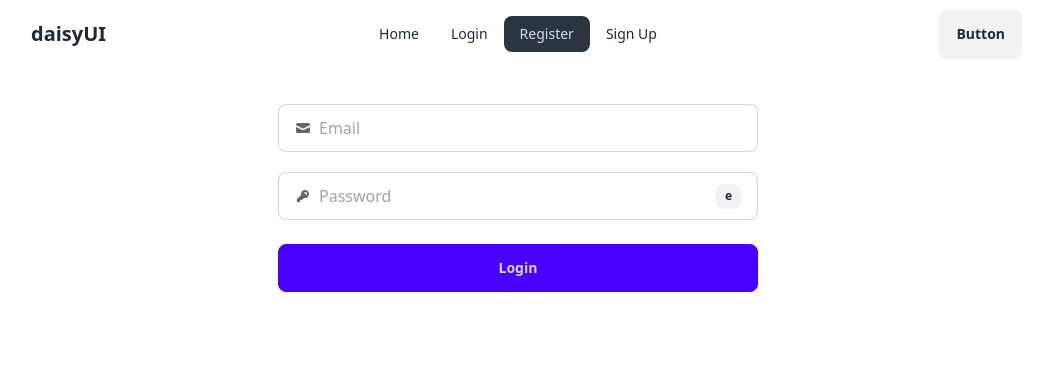
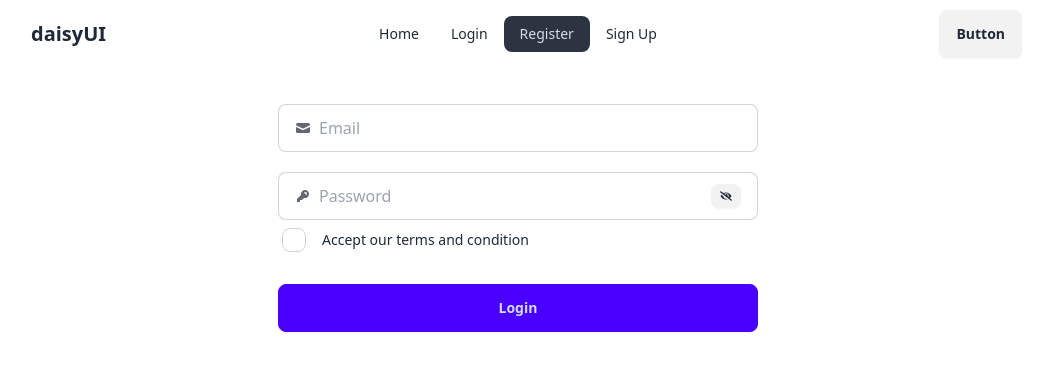
Before and after one commit to ALNoman78/Authentication-by-email, a React (Vite) app: page /register in a window 1280 px wide. Shown: the top 370 px of the page, without its empty margins (122-1175 px from the left). Built offline with nearby package versions, Linux system fonts and the light colour scheme.

Commit message:
added toggle button

```diff
--- a/src/components/Register/Register.jsx
+++ b/src/components/Register/Register.jsx
@@ -2,21 +2,32 @@ import React, { useState } from 'react'
 import PropTypes from 'prop-types'
 import { createUserWithEmailAndPassword } from 'firebase/auth'
 import auth from '../../firebase/firebase.init'
+import { FaEye } from "react-icons/fa";
+import { FaEyeSlash } from "react-icons/fa";
 
 const Register = () => {
     const [user, setUser] = useState(null)
-    const [success , setSuccess] = useState(false)
-    const [error , setError] = useState('')
+    const [success, setSuccess] = useState(false)
+    const [error, setError] = useState('')
+    const [isVisible, setIsVisible] = useState(false)
 
     const handleRegister = e => {
         e.preventDefault()
         const email = e.target.email.value
         const password = e.target.password.value
+        // terms
+        const terms = e.target.terms.checked
         console.log(email, password)
+
+        // checked
+        if(!terms){
+            setError('Please accept our terms and condition')
+            return;
+        }
 
         // password validation
 
-        if(password.length < 6){
+        if (password.length < 6) {
             setError('Password should be 6 character');
             return;
         }
@@ -76,9 +87,24 @@ const Register = () => {
                             d="M14 6a4 4 0 0 1-4.899 3.899l-1.955 1.955a.5.5 0 0 1-.353.146H5v1.5a.5.5 0 0 1-.5.5h-2a.5.5 0 0 1-.5-.5v-2.293a.5.5 0 0 1 .146-.353l3.955-3.955A4 4 0 1 1 14 6Zm-4-2a.75.75 0 0 0 0 1.5.5.5 0 0 1 .5.5.75.75 0 0 0 1.5 0 2 2 0 0 0-2-2Z"
                             clipRule="evenodd" />
                     </svg>
-                    <input type="password" className="grow" placeholder='Password' name='password' />
-                    <button className='btn btn-xs'>e</button>
+                    <input
+                        type={isVisible ? 'text' : 'password'} className="grow"
+                        placeholder='Password'
+                        name='password' required />
+                    <button
+                        onClick={() => setIsVisible(!isVisible)}
+                        className='btn btn-xs'>
+                        {
+                            isVisible ? <FaEye /> : <FaEyeSlash />
+                        }
+                    </button>
                 </label>
+                <div className="form-control">
+                    <label className="label justify-start gap-4 items-center cursor-pointer">
+                        <input type="checkbox" name='terms'  className="checkbox" />
+                        <span className="label-text">Accept our terms and condition </span>
+                    </label>
+                </div>
                 <div className="form-control mt-6">
                     <button className="btn btn-primary">Login</button>
                 </div>
```
